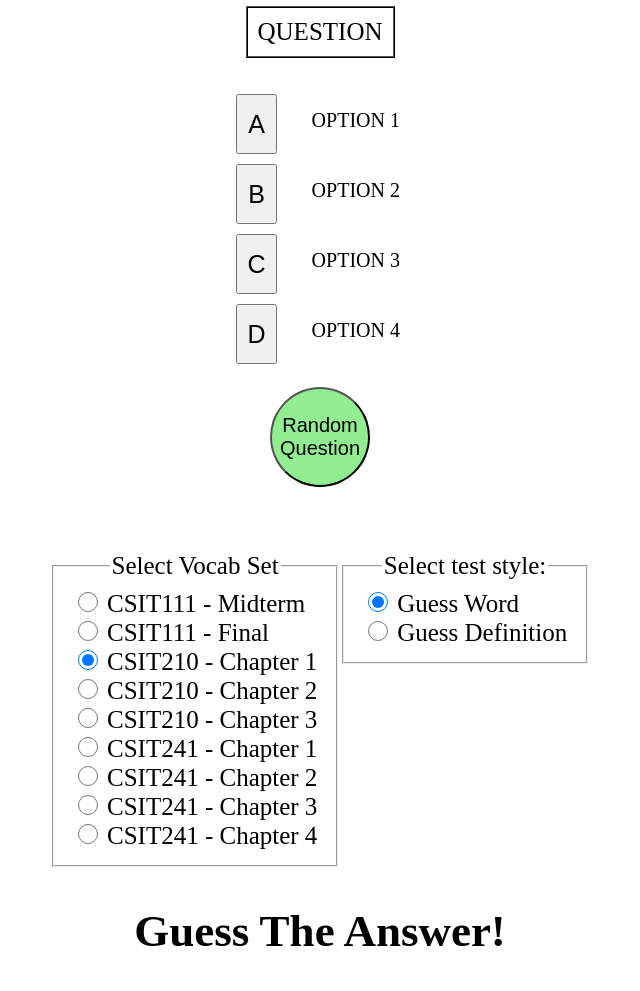
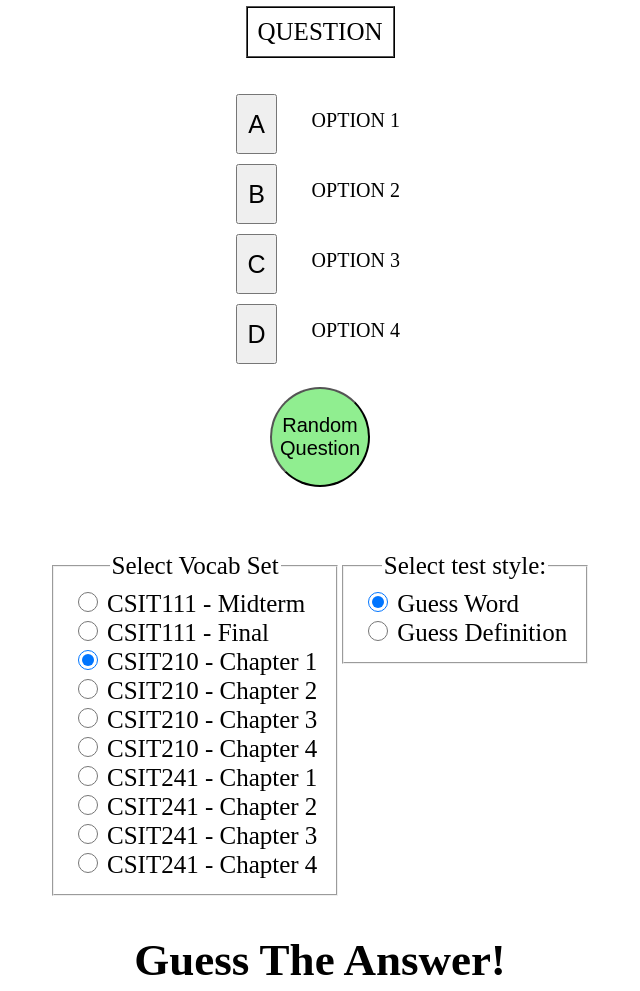
Before and after one commit to gabriel-bric-yud/CSVocabMultipleChoice, a plain HTML site: page index.html in a window 1280 px wide. Shown: the part 86-1077 px from the top of the page, without its empty margins (320-960 px from the left). Drawn offline with Linux system fonts and the light colour scheme; a web font is replaced by a local one.

Commit message:
Update index.html

```diff
--- a/index.html
+++ b/index.html
@@ -72,6 +72,10 @@
                         <label for="csit210Chapter3">CSIT210 - Chapter 3 </label>
                     </div>
                     <div>
+                        <input class = "userOption" name = "vocabSet" type = 'radio' id = 'csit210Chapter3'>
+                        <label for="csit210Chapter4">CSIT210 - Chapter 4 </label>
+                    </div>
+                    <div>
                         <input class = "userOption" name = "vocabSet" type = 'radio' id = 'csit241Chapter1'>
                         <label for="csit241Chapter1">CSIT241 - Chapter 1</label>
                     </div>
```
